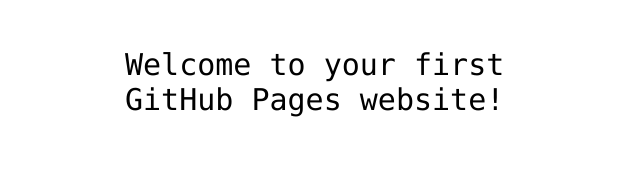
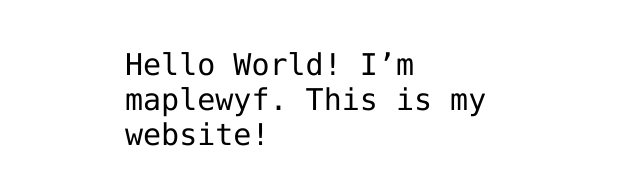
Before and after one commit to maplewyf/hello-world, a plain HTML site: page index.html in a window 1280 px wide. Shown: the part 341-526 px from the top of the page, without its empty margins (315-955 px from the left). Drawn offline with Linux system fonts and the light colour scheme.

Commit message:
Update index.html

```diff
--- a/index.html
+++ b/index.html
@@ -12,7 +12,7 @@
 <img src="https://octodex.github.com/images/daftpunktocat-thomas.gif" id="octocat" alt="octocat-gif" />
 
 <!-- Change this code here by copy and pasting your template on line 15 -->
-<p>Welcome to your first GitHub Pages website!</p>
+<p>Hello World! I’m maplewyf. This is my website!</p>
 
 </body>
 </html>
```
